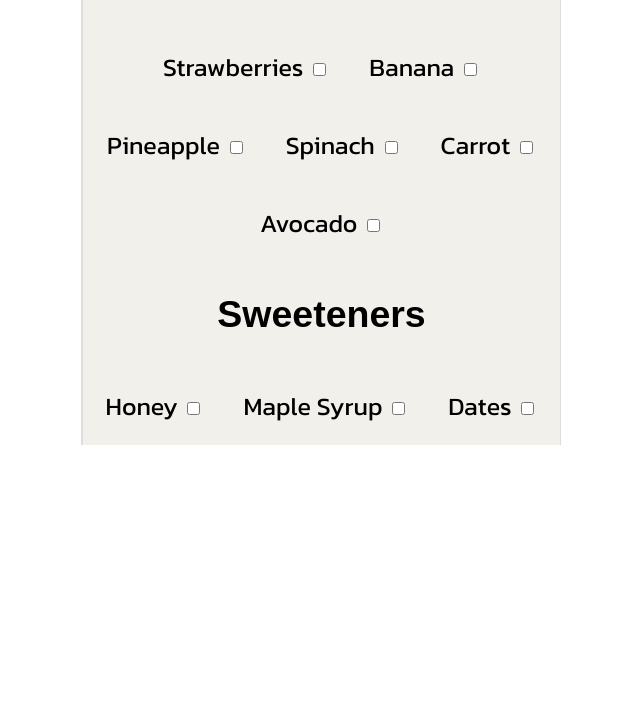
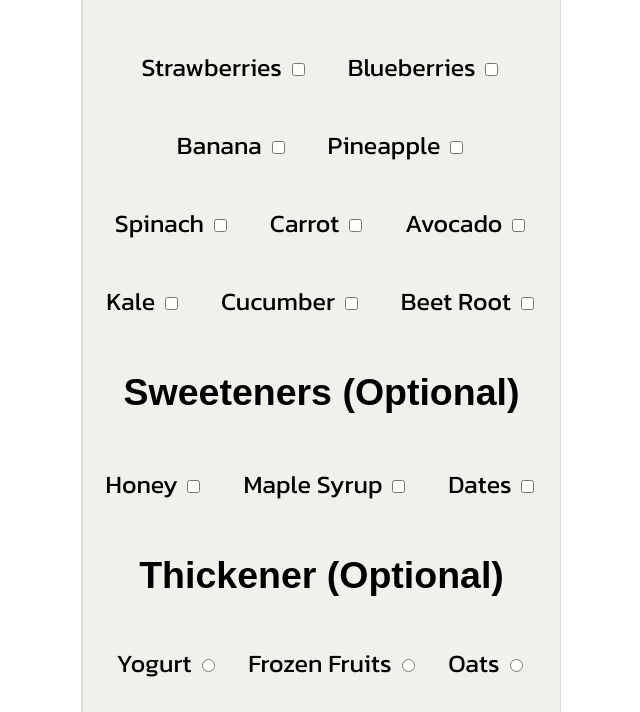
Before and after one commit to NShalom2/COMP1073_ASSIGNMENT2, a plain HTML site: page Assignment 2 Files/index.html in a window 1280 px wide. Shown: the part 648-1360 px from the top of the page, without its empty margins (319-959 px from the left). Before the commit the page ends 1093 px from the top, so only its background shows below. Drawn offline with Linux system fonts and the light colour scheme; a web font is replaced by a local one.

Commit message:
Updated index.html

```diff
--- a/Assignment 2 Files/index.html
+++ b/Assignment 2 Files/index.html
@@ -28,7 +28,7 @@
                     <h2>Base Liquids</h2>
                 </div>
                 <div class="base-liquids">
-                    <form>
+                    <form id="base_liquids">
                         <div class="drinks apple-juice">
                             <div>
                                 <img class="base-liquid-images" src="img/liquids/fruit-juices/apple-juice.jpg" alt="Apple Juice">
@@ -91,10 +91,14 @@
                     <h2>Fruits or Vegetables</h2>
                 </div>
                 <div class="fruits">
-                    <form>
+                    <form id="fruits">
                         <div>
                             <label for="strawberries">Strawberries</label>
                             <input type="checkbox" id="strawberries" name="fruit">
+                        </div>
+                        <div>
+                            <label for="blueberries">Blueberries</label>
+                            <input type="checkbox" id="blueberries" name="fruit">
                         </div>
                         <div>
                             <label for="banana">Banana</label>
@@ -116,14 +120,27 @@
                             <label for="avocado">Avocado</label>
                             <input type="checkbox" id="avocado" name="fruit">
                         </div>
+                        <div>
+                            <label for="kale">Kale</label>
+                            <input type="checkbox" id="kale" name="fruit">
+                        </div>
+                        <div>
+                            <label for="cucumber">Cucumber</label>
+                            <input type="checkbox" id="cucumber" name="fruit">
+                        </div>
+                        <div>
+                            <label for="beet_root">Beet Root</label>
+                            <input type="checkbox" id="beet_root" name="fruit">
+                        </div>
                     </form>
                 </div>
             </div>
+            <div>
+                <div class="headers">
+                    <h2>Sweeteners (Optional)</h2>
+                </div>
                 <div class="sweeteners">
-                <div class="headers">
-                    <h2>Sweeteners</h2>
-                </div>
-                <form>
+                    <form id="sweeteners">
                         <div>
                             <label for="honey">Honey</label>
                             <input type="checkbox" id="honey" name="sweetener">
@@ -139,6 +156,34 @@
                     </form>
                 </div>
             </div>
+            <div class="thickeners">
+                <div class="headers">
+                    <h2>Thickener (Optional)</h2>
+                </div>
+                <div>
+                    <form id="thickeners">
+                        <div>
+                            <label for="yogurt">Yogurt</label>
+                            <input type="radio" id="yogurt" name="thickener">
+                        </div>
+                        <div>
+                            <label for="frozen_fruits">Frozen Fruits</label>
+                            <input type="radio" id="frozen_fruits" name="thickener">
+                        </div>
+                        <div>
+                            <label for="oats">Oats</label>
+                            <input type="radio" id="oats" name="thickener">
+                        </div>
+                    </form>
+                </div>
+            </div>
+        </div>
+        <div>
+            <p class="final_choices"></p>
+        </div>
+        <div>
+            <button id="submit">Submit Your Order</button>
+        </div>
     </div>
 </main>
 </body>
```
Lines whose indentation alone changed are shown as unchanged.
